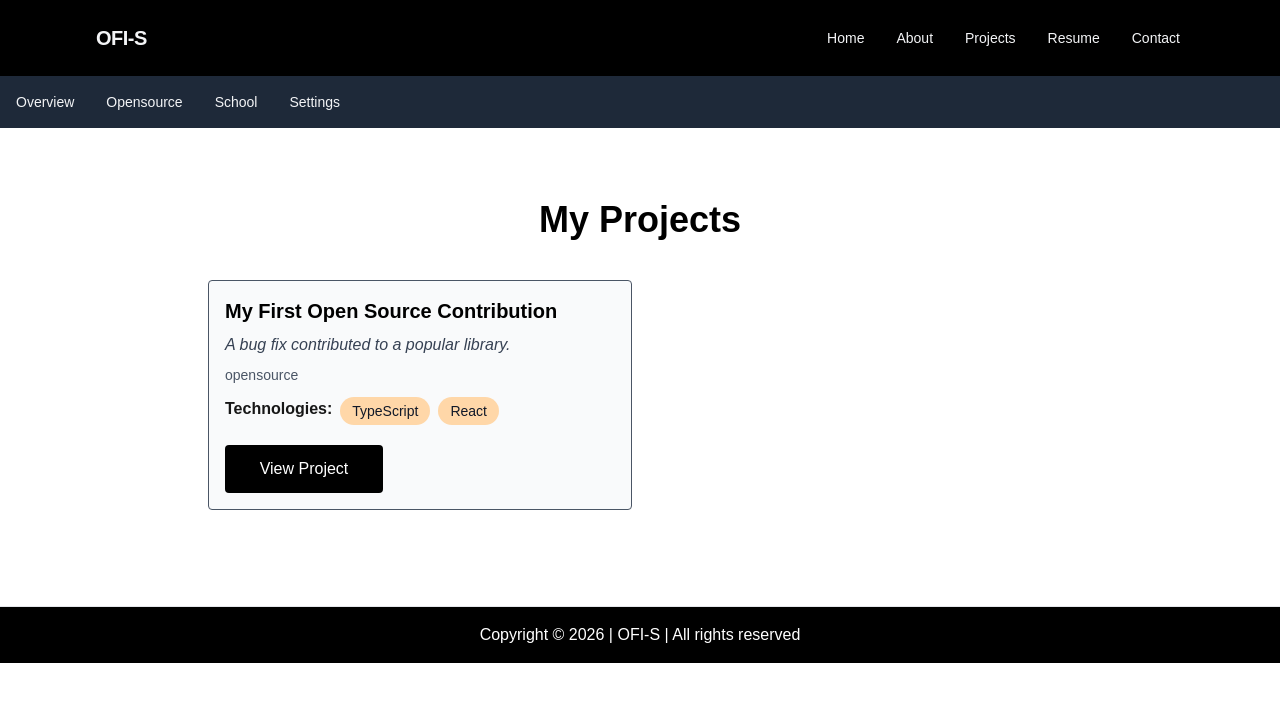
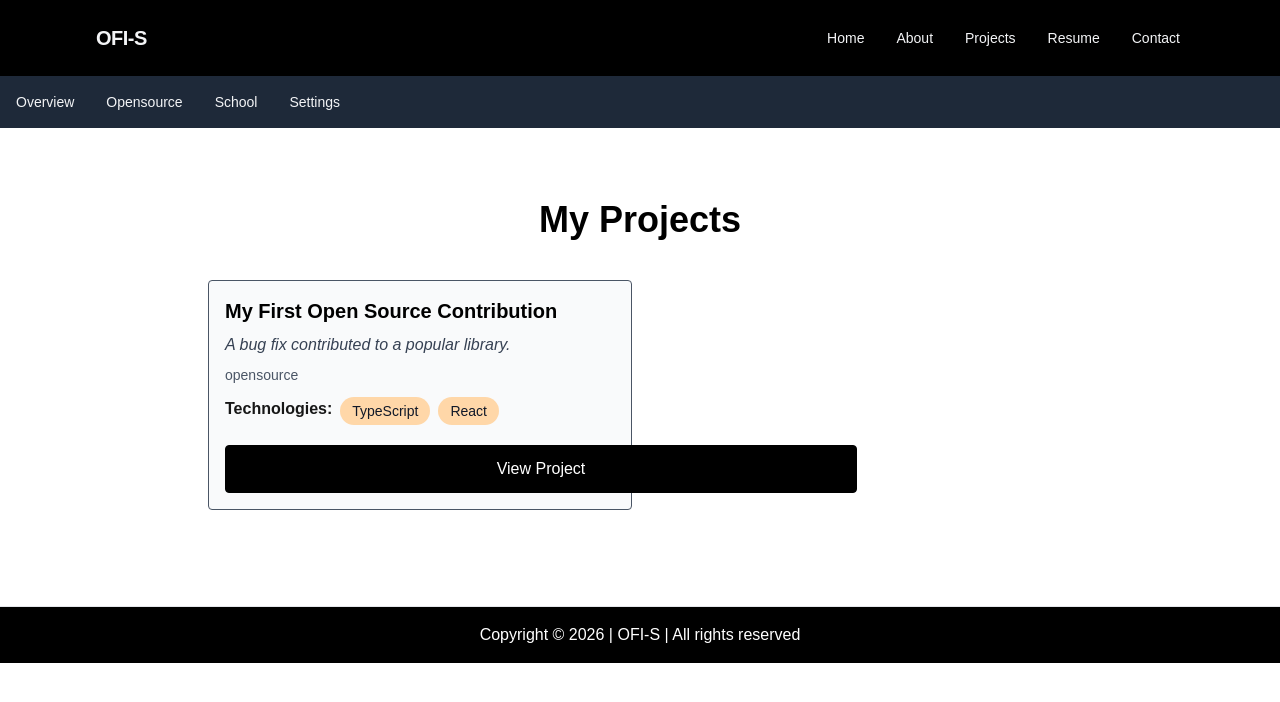
Before and after one commit to Avee1000/wdd430-portfolio, a Next.js app: page /projects/opensource in a window 1280 px wide. Shown: the top 702 px of the page. Built offline with nearby package versions, Linux system fonts and the light colour scheme; no server answers.

Commit message:
Fix styling issue in ProjectCard component; update className for consistency

```diff
--- a/components/projects.tsx
+++ b/components/projects.tsx
@@ -29,7 +29,7 @@ export default function ProjectCard(p: ProjectProps) {
                         href={p.link}
                         target="_blank"
                         rel="noopener noreferrer"
-                        className="mt-2 flex h-12 text-white bg-black w-full items-center justify-center rounded border border-solid border-black/[.08] px-5 transition-colors hover:border-black hover:text-gray-900 hover:bg-orange-100 dark:border-orange/[.145] dark:hover:bg-orange-100  md:w-[158px]"
+                        className="mt-2 flex h-12 text-white bg-black w-full items-center justify-center rounded border border-solid border-black px-5 transition-colors hover:border-black hover:text-gray-900 hover:bg-orange-100 dark:border-orange/[.145] dark:hover:bg-orange-100  md:w-158"
                     >
                         View Project
                     </a>
```
